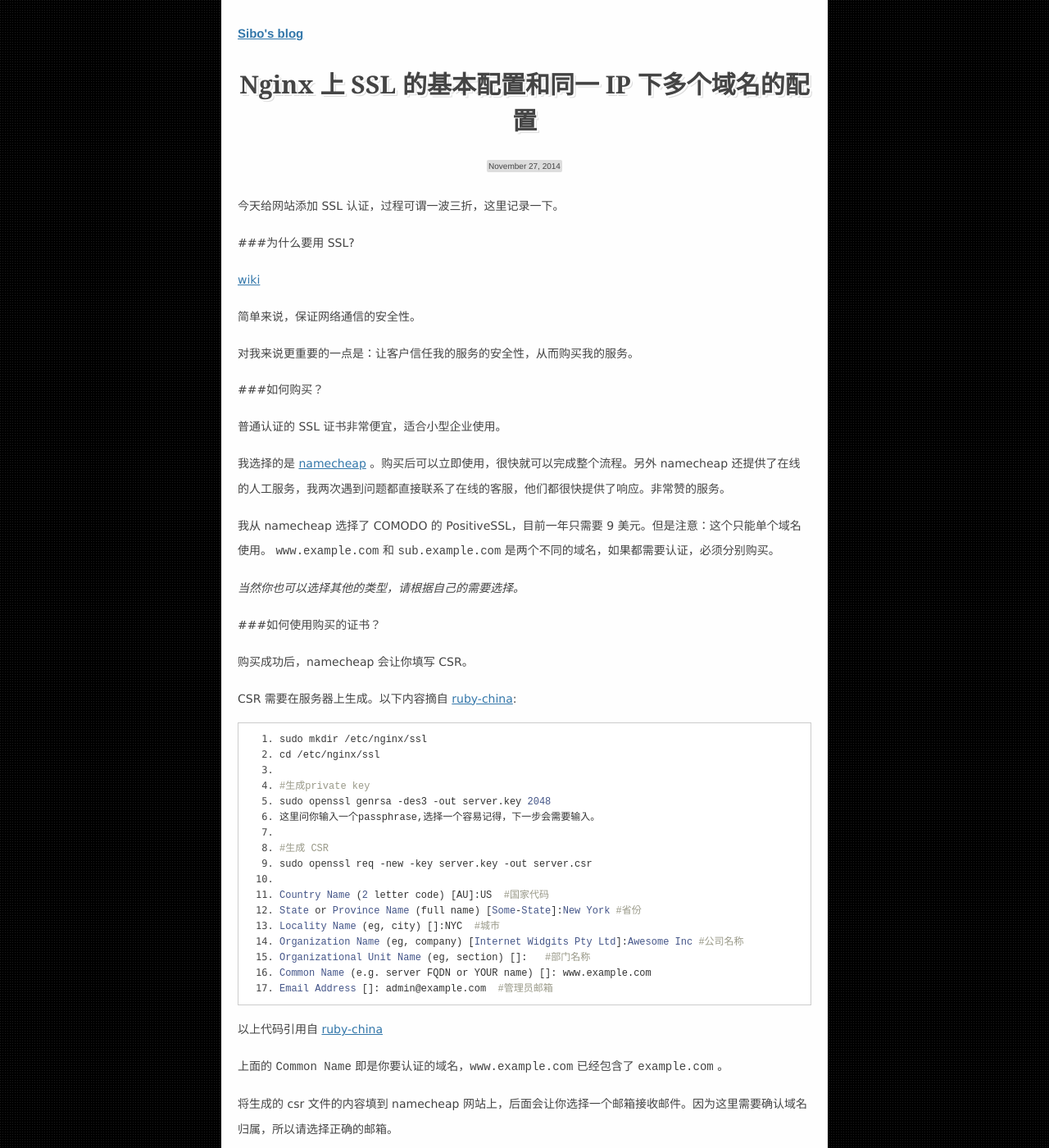
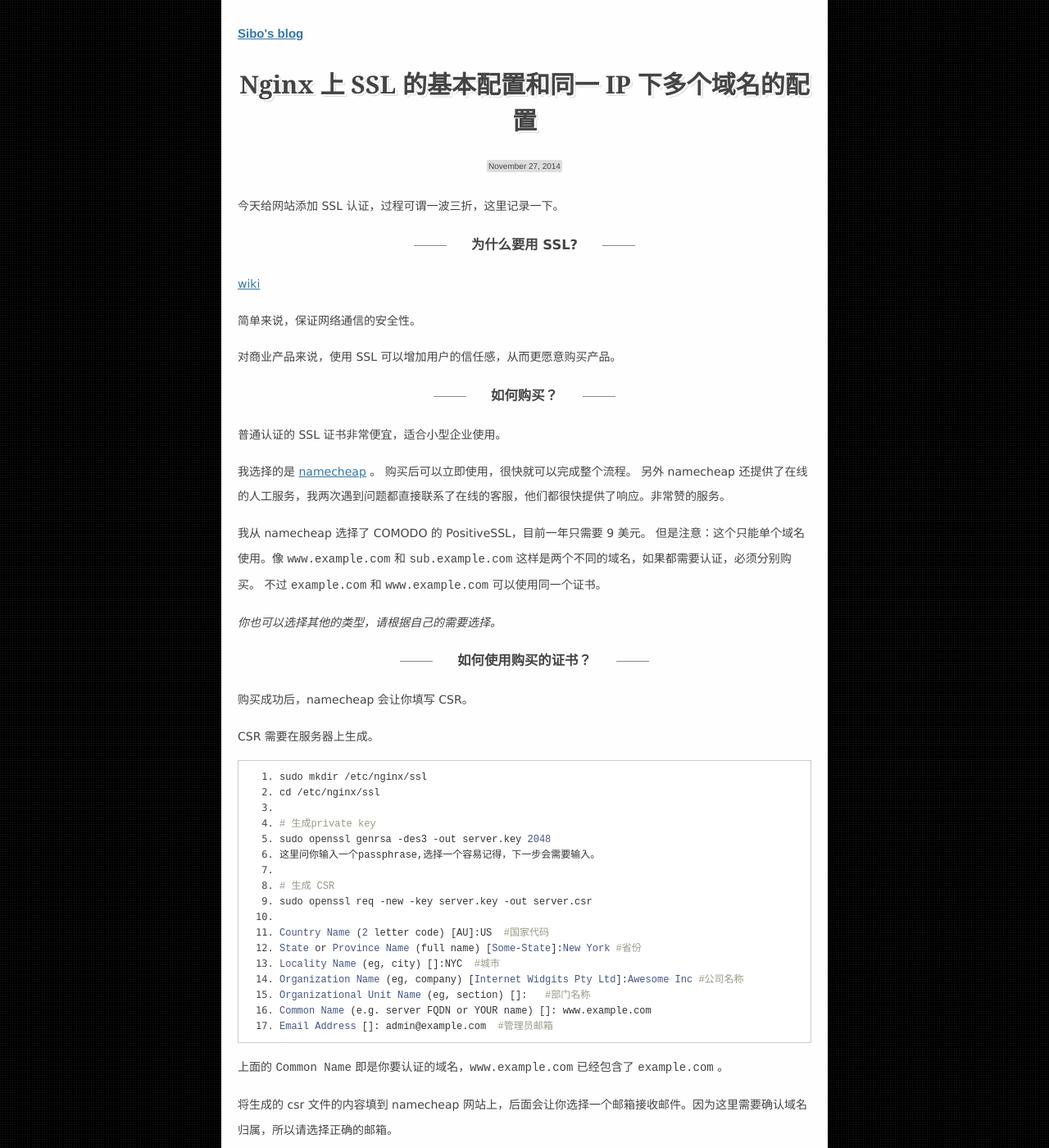
Before and after one commit to osrpt/osrpt.github.com, a Jekyll site: the page built from _posts/2014-11-27-nginx-ssl-multi-domain-single-ip.md, in a window 1280 px wide and 1400 px high. Shown: the whole window at 82% size. Built offline with Jekyll 4.4.1, drawn with Linux system fonts in a browser that asks for light colours; nearby versions of some CDN libraries; comment, search, counter and statistics services are not loaded; some of the changed text lies outside the part shown.

Commit message:
update post

```diff
--- a/_posts/2014-11-27-nginx-ssl-multi-domain-single-ip.md
+++ b/_posts/2014-11-27-nginx-ssl-multi-domain-single-ip.md
@@ -5,38 +5,42 @@
 
 今天给网站添加 SSL 认证，过程可谓一波三折，这里记录一下。
 
-###为什么要用 SSL?
+### 为什么要用 SSL?
 
 [wiki](https://en.wikipedia.org/wiki/Transport_Layer_Security)
 
 简单来说，保证网络通信的安全性。
 
-对我来说更重要的一点是：让客户信任我的服务的安全性，从而购买我的服务。
+对商业产品来说，使用 SSL 可以增加用户的信任感，从而更愿意购买产品。
 
-###如何购买？
+### 如何购买？
 
 普通认证的 SSL 证书非常便宜，适合小型企业使用。
 
-我选择的是 [namecheap](https://www.namecheap.com/security/ssl-certificates.aspx) 。购买后可以立即使用，很快就可以完成整个流程。另外 namecheap 还提供了在线的人工服务，我两次遇到问题都直接联系了在线的客服，他们都很快提供了响应。非常赞的服务。
+我选择的是 [namecheap](https://www.namecheap.com/security/ssl-certificates.aspx) 。
+购买后可以立即使用，很快就可以完成整个流程。
+另外 namecheap 还提供了在线的人工服务，我两次遇到问题都直接联系了在线的客服，他们都很快提供了响应。非常赞的服务。
 
-我从 namecheap 选择了 COMODO 的 PositiveSSL，目前一年只需要 9 美元。但是注意：这个只能单个域名使用。 `www.example.com` 和 `sub.example.com` 是两个不同的域名，如果都需要认证，必须分别购买。
+我从 namecheap 选择了 COMODO 的 PositiveSSL，目前一年只需要 9 美元。
+但是注意：这个只能单个域名使用。像 `www.example.com` 和 `sub.example.com` 这样是两个不同的域名，如果都需要认证，必须分别购买。
+不过 `example.com` 和 `www.example.com` 可以使用同一个证书。
 
-*当然你也可以选择其他的类型，请根据自己的需要选择。*
+*你也可以选择其他的类型，请根据自己的需要选择。*
 
-###如何使用购买的证书？
+### 如何使用购买的证书？
 
 购买成功后，namecheap 会让你填写 CSR。
 
-CSR 需要在服务器上生成。以下内容摘自 [ruby-china](https://ruby-china.org/topics/9373):
+CSR 需要在服务器上生成。
 
 	sudo mkdir /etc/nginx/ssl
 	cd /etc/nginx/ssl
 
-	#生成private key
+	# 生成private key
 	sudo openssl genrsa -des3 -out server.key 2048
 	这里问你输入一个passphrase,选择一个容易记得，下一步会需要输入。
 
-	#生成 CSR
+	# 生成 CSR
 	sudo openssl req -new -key server.key -out server.csr
 
 	Country Name (2 letter code) [AU]:US  #国家代码
@@ -47,16 +51,34 @@
 	Common Name (e.g. server FQDN or YOUR name) []: www.example.com
 	Email Address []: admin@example.com  #管理员邮箱
 
-以上代码引用自 [ruby-china](https://ruby-china.org/topics/9373)
-
 上面的 `Common Name` 即是你要认证的域名，`www.example.com` 已经包含了 `example.com` 。
 
 将生成的 csr 文件的内容填到 namecheap 网站上，后面会让你选择一个邮箱接收邮件。因为这里需要确认域名归属，所以请选择正确的邮箱。
 
 很快你的邮箱将收到一封邮件让你批准 SSL 认证，点击其中的链接，并到网站上填写邮件中的代码。管理员邮箱将很快收到另外一封包含 crt 认证附件的邮件。
 
-###安装证书
+### 安装证书
 
-下载附件，是一个 zip 文件。解压后有四个文件。如果你的不同，具体请查看：<https://support.comodo.com/index.php?/Default/Knowledgebase/Article/View/789/37/certificate-installation-nginx>。 这篇文档详细说明了如何安装你收到的证书。
+下载附件，是一个 zip 文件。
+解压后有四个文件。如果你的不同，具体请查看：<https://support.comodo.com/index.php?/Default/Knowledgebase/Article/View/789/37/certificate-installation-nginx>。
+这篇文档详细说明了如何安装你收到的证书。
+需要注意的是 nginx 上需要合并所给的证书文件，把所有证书合并到一个 csr 文件中。
 
-检查 SSL 是否安装正确： <https://www.sslshopper.com/ssl-checker.html>
+nginx 配置示例：
+
+server {
+    listen 443 ssl;
+    server_name www.example.com;
+
+    ssl on;
+    ssl_certificate /etc/nginx/ssl/www_example_com.crt; # 证书位置
+    ssl_certificate_key /etc/nginx/ssl/www_example_com.key; # 密钥位置
+
+    location / {
+        # ...
+    }
+}
+
+### 检查证书
+
+检查 SSL 是否安装正确的工具： <https://www.sslshopper.com/ssl-checker.html>
```
